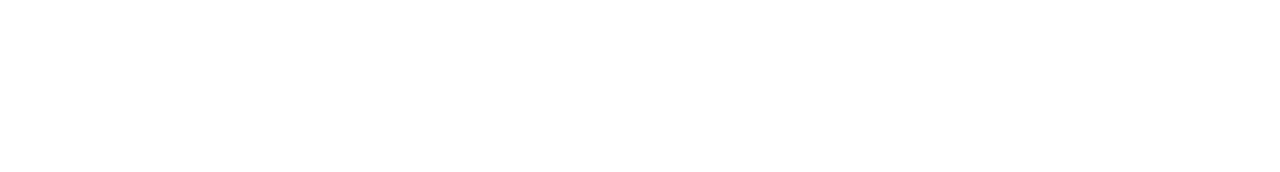
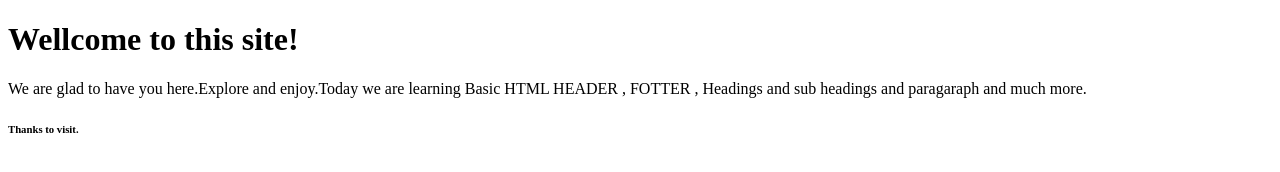
Before and after one commit to gulbuilds/html-learning, a plain HTML site: page 1-intro.html in a window 1280 px wide. Drawn offline with Linux system fonts and the light colour scheme.

Commit message:
Update 1-intro.html

```diff
--- a/1-intro.html
+++ b/1-intro.html
@@ -1,4 +1,12 @@
+<!DOCTYPE html>
 <html>
+  <head>
+    <title> Basic HTML Concepts</title>
+  </head>
   <body>
+    <h1> Wellcome to this site!</h1>
+    <p> We are glad to have you here.Explore and enjoy.Today we are
+      learning Basic HTML HEADER , FOTTER , Headings and sub headings and paragaraph and much more. </p>
+    <h6> Thanks to visit.</h6>
   </body>
 </html>
```
